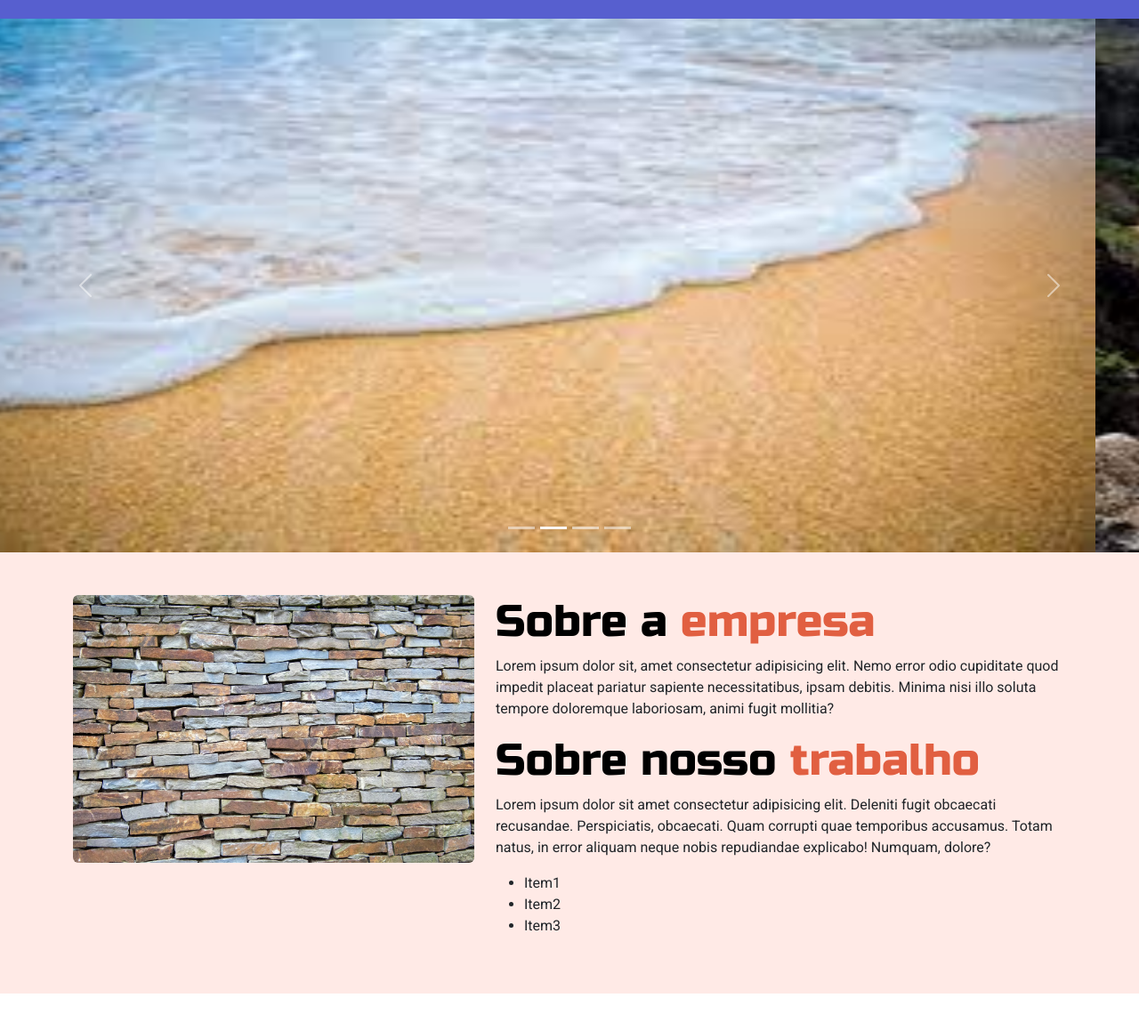
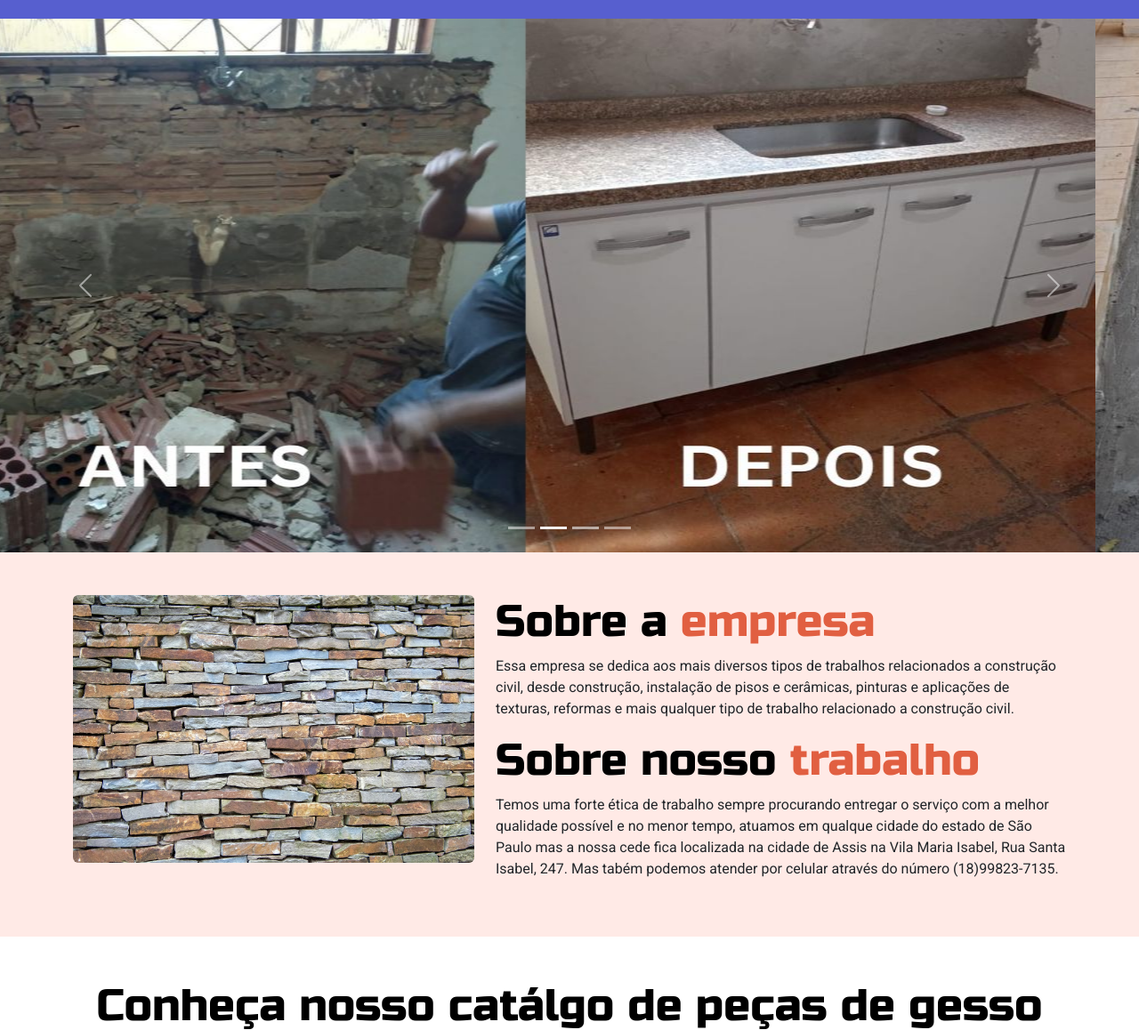
Before and after one commit to jvmazetti/projeto_rgs_gessos, a plain HTML site: page index.html in a window 1280 px wide. Shown: the part 97-1255 px from the top of the page at 89% size. Drawn offline with nearby package versions, Linux system fonts and the light colour scheme.

Commit message:
fazendo ajustes

```diff
--- a/index.html
+++ b/index.html
@@ -58,16 +58,16 @@
         <div class="carousel slide" data-bs-ride="carousel" id="carousel">
             <div class="carousel-inner">
                 <div class="carousel-item active" data-bs-interval="2500">
-                    <img class="d-block h-20 w-100" src="./imagens/slide 1.jpeg" alt="imagem1">
+                    <img class="d-block h-20 w-100" src="./imagens/banheiro_reforma.jpg" alt="imagem 1">
                 </div>
                 <div class="carousel-item" data-bs-interval="2500">
-                    <img class="d-block w-100" src="./imagens/slide 2.jpeg" alt="imagem2">
+                    <img class="d-block w-100" src="./imagens/Pia.jpg" alt="imagem 2">
                 </div>
                 <div class="carousel-item" data-bs-interval="2500">
-                    <img class="d-block w-100" src="./imagens/slide 3.jpeg" alt="imagem1">
+                    <img class="d-block w-100" src="./imagens/instalacao_piso.jpg" alt="imagem 3">
                 </div>
                 <div class="carousel-item" data-bs-interval="2500">
-                    <img class="d-block w-100" src="./imagens/slide 4.jpeg" alt="imagem1">
+                    <img class="d-block w-100" src="./imagens/segundo_banheiro.jpg" alt="imagem 4">
                 </div>
             </div>
             <button class="carousel-control-prev" type="button" data-bs-target="#carousel" data-bs-slide="prev">
@@ -95,23 +95,12 @@
                         <div class="col-md-7 mt-3 mt-md-0">
                             <h2 class="section-title">Sobre a <span>empresa</span></h2>
                             <p>
-                                Lorem ipsum dolor sit, amet consectetur adipisicing elit. Nemo error odio cupiditate quod impedit placeat pariatur sapiente necessitatibus, ipsam debitis. Minima nisi illo soluta tempore doloremque laboriosam, animi fugit mollitia?
+                                Essa empresa se dedica aos mais diversos tipos de trabalhos relacionados a construção civil, desde construção, instalação de pisos e cerâmicas, pinturas e aplicações de texturas, reformas e mais qualquer tipo de trabalho relacionado a construção civil.
                             </p>
                             <h3 class="section-title">Sobre nosso <span>trabalho</span></h3>
                             <p>
-                                    Lorem ipsum dolor sit amet consectetur adipisicing elit. Deleniti fugit obcaecati recusandae. Perspiciatis, obcaecati. Quam corrupti quae temporibus accusamus. Totam natus, in error aliquam neque nobis repudiandae explicabo! Numquam, dolore?
+                               Temos uma forte ética de trabalho sempre procurando entregar o serviço com a melhor qualidade possível e no menor tempo, atuamos em qualque cidade do estado de São Paulo mas a nossa cede fica localizada na cidade de Assis na Vila Maria Isabel, Rua Santa Isabel, 247. Mas tabém podemos atender por celular através do número (18)99823-7135.
                             </p>
-                            <ul>
-                                <li>
-                                    Item1
-                                </li>
-                                <li>
-                                    Item2
-                                </li>
-                                <li>
-                                    Item3
-                                </li>
-                            </ul>
                         </div>
                     </div>
                 </div>
```
Also changed, not shown: imagens/Pia.jpg (added), imagens/banheiro_reforma.jpg (added), imagens/instalacao_piso.jpg (added), imagens/segundo_banheiro.jpg (added).
